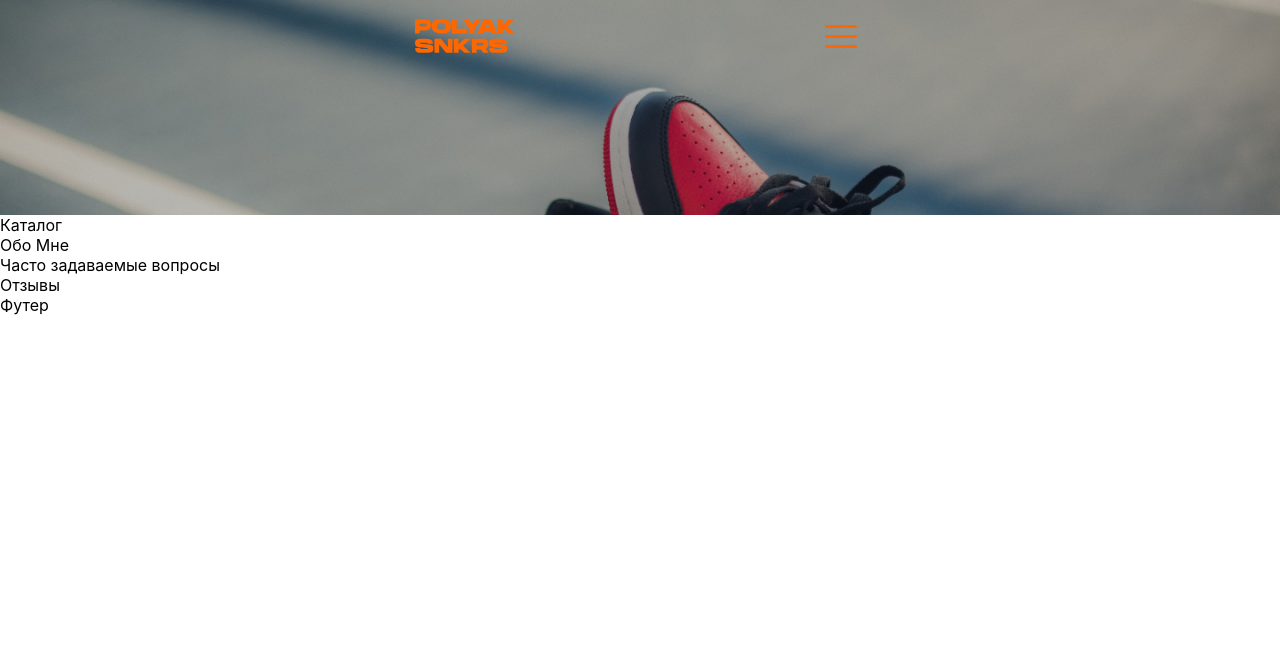
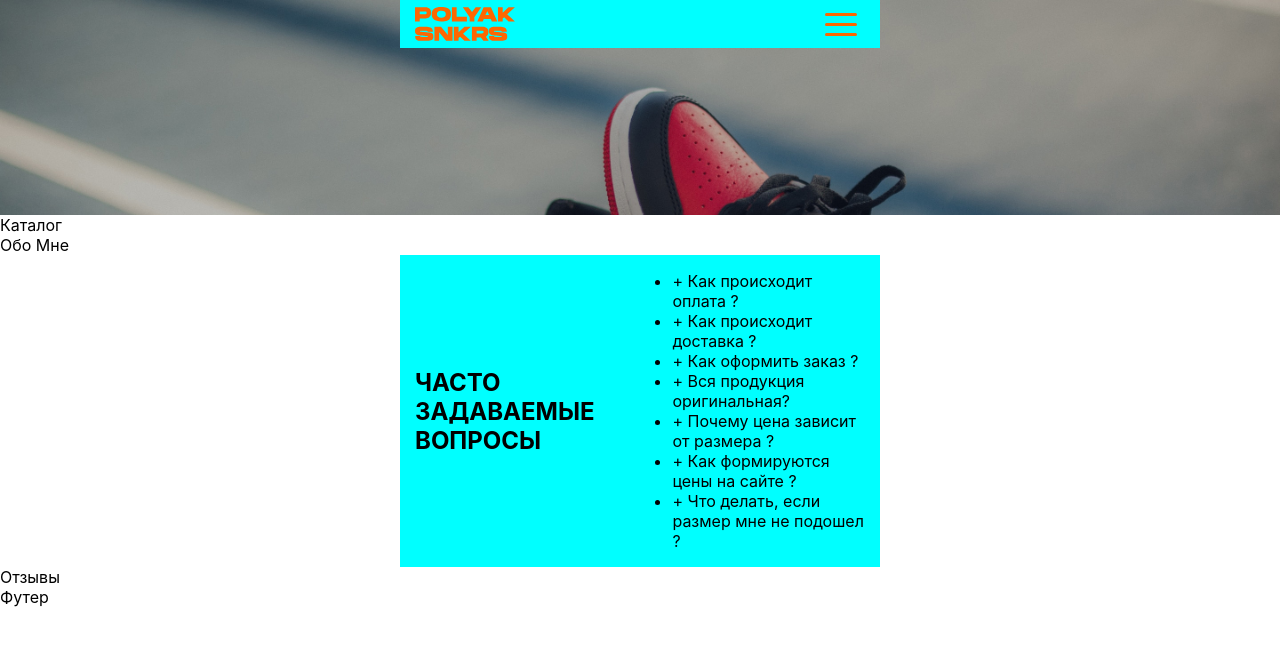
Before and after one commit to MBersPro/polyak-snkrs, a React (Create React App) app: page / in a window 1280 px wide. Shown: the top 646 px of the page. Built offline with nearby package versions, Linux system fonts and the light colour scheme.

Commit message:
added question

```diff
--- /dev/null
+++ b/src/components/questions/Questions.css
@@ -0,0 +1,9 @@
+.container{
+    margin-left: auto;
+    margin-right: auto;
+    min-width: 320px;
+    max-width: 480px;
+    box-sizing: border-box;
+    padding: var(--c-padding);
+    background-color: aqua;
+}
--- a/src/components/questions/Questions.js
+++ b/src/components/questions/Questions.js
@@ -1,8 +1,20 @@
 import React from 'react';
-
+import "./Questions.css";
 const Questions = () => {
     return (
-        <div>Часто задаваемые вопросы</div>
+        <div className='container'>
+            <h2 className='h2'>ЧАСТО ЗАДАВАЕМЫЕ ВОПРОСЫ</h2>
+            <ul className='ul'>
+                <li className='li'>+ Как происходит оплата ?</li>
+                <li className='li'>+ Как происходит доставка ?</li>
+                <li className='li'>+ Как оформить заказ ?</li>
+                <li className='li'>+ Вся продукция оригинальная?</li>
+                <li className='li'>+ Почему цена зависит от размера ?</li>
+                <li className='li'>+ Как формируются цены на сайте ?</li>
+                <li className='li'>+ Что делать, если размер мне не подошел ?</li>
+            </ul>
+        </div>
+
     );
 }
 
```
